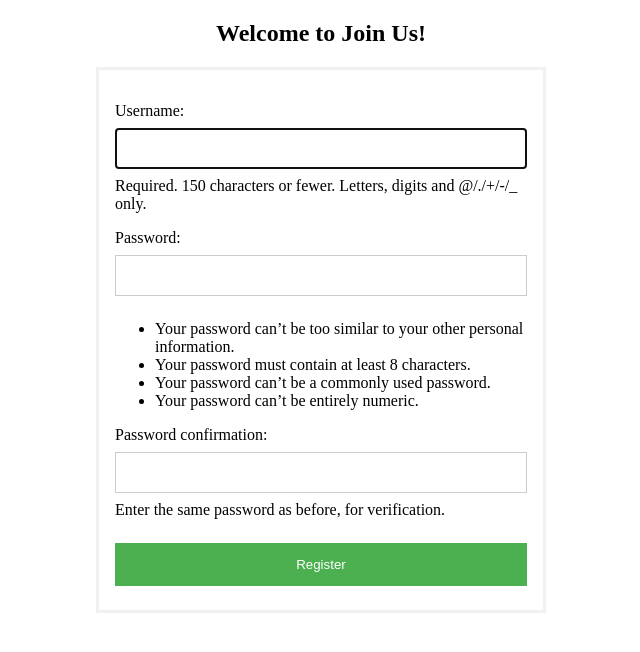
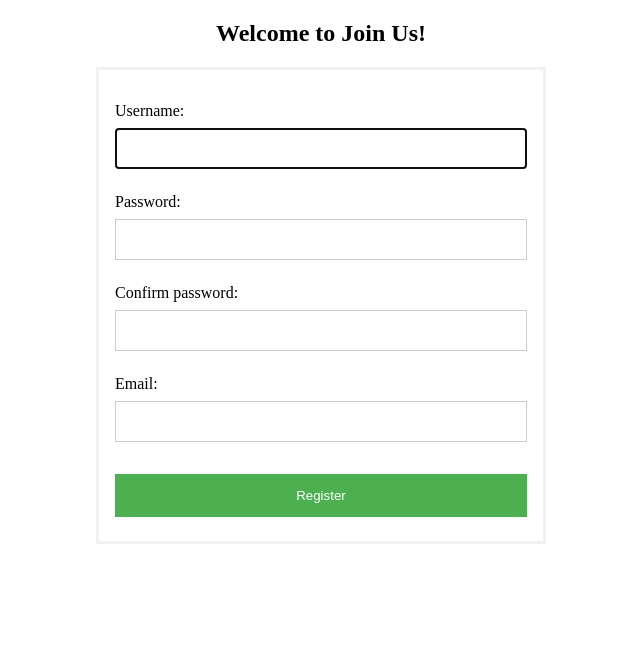
Before and after one commit to Priyam2699/MovieMaster, a Django app: page /user/register/ in a window 1280 px wide. Shown: the top 652 px of the page, without its empty margins (319-959 px from the left). Run offline with Django 3.2, Linux system fonts and the light colour scheme.

Commit message:
Fixing code issue

```diff
--- a/LatestCode/Movie-website-django-master/Movie/templates/register.html
+++ b/LatestCode/Movie-website-django-master/Movie/templates/register.html
@@ -12,7 +12,7 @@
             border: 3px solid #f1f1f1;
         }
 
-        input[type=text], input[type=password] {
+        input[type=text], input[type=password],input[type=Email] {
             width: 100%;
             padding: 12px 20px;
             margin: 8px 0;
@@ -42,6 +42,14 @@
 </head>
 <body>
 <div id="container">
+<div style="color: indianred; font-family: Arial">
+    {% if message %}
+        <h3>Please Correct Below Errors</h3>
+        {% for msg in message %}
+                      <b>{{ msg }} </b>
+        {% endfor %}
+                          {% endif %}
+</div>
     <h2 align="center"> Welcome to Join Us!</h2>
     <form action="" method="post">
         <div class="container">
--- a/LatestCode/Movie-website-django-master/Movie/user/forms.py
+++ b/LatestCode/Movie-website-django-master/Movie/user/forms.py
@@ -2,6 +2,7 @@
 from django.contrib.auth.models import User
 from django.contrib.auth.forms import UserCreationForm
 from .models import Profile
+from django.core.exceptions import ValidationError
 
 # Create a UserUpdateForm to update username
 class UserUpdateForm(forms.ModelForm):
@@ -16,3 +17,43 @@
     class Meta:
         model = Profile
         fields = ['image']
+
+
+class CustomUserCreationForm(UserCreationForm):
+    username = forms.CharField(label='Username', min_length=5, max_length=150)
+    email = forms.EmailField(label='Email')
+    password1 = forms.CharField(label='Password', widget=forms.PasswordInput)
+    password2 = forms.CharField(label='Confirm password', widget=forms.PasswordInput)
+
+    def username_clean(self):
+        username = self.cleaned_data['username'].lower()
+        new = User.objects.filter(username=username)
+        if new.count():
+            print("User Already Exis")
+            raise ValidationError("User Already Exist")
+        return username
+
+    def email_clean(self):
+        email = self.cleaned_data['email'].lower()
+        new = User.objects.filter(email=email)
+        if new.count():
+            print(" Email Already Exist")
+            raise ValidationError(" Email Already Exist")
+        return email
+
+    def clean_password2(self):
+        password1 = self.cleaned_data['password1']
+        password2 = self.cleaned_data['password2']
+
+        if password1 and password2 and password1 != password2:
+            print("Password don't match")
+            raise ValidationError("Password don't match")
+        return password2
+
+    def save(self, commit=True):
+        user = User.objects.create_user(
+            self.cleaned_data['username'],
+            self.cleaned_data['email'],
+            self.cleaned_data['password1']
+        )
+        return user
--- a/LatestCode/Movie-website-django-master/Movie/user/views.py
+++ b/LatestCode/Movie-website-django-master/Movie/user/views.py
@@ -6,6 +6,8 @@
 from django.contrib.auth.decorators import login_required
 # Import User UpdateForm, ProfileUpdatForm
 from .forms import  UserUpdateForm, ProfileUpdateForm
+from .forms import  CustomUserCreationForm
+from django import forms
 
 # Create your views here.
 @csrf_protect
@@ -34,14 +36,15 @@
 @csrf_protect
 def user_register(request):
     if request.method == 'POST':
-        form = UserCreationForm(request.POST)
+        form = CustomUserCreationForm(request.POST)
         if form.is_valid():
             new_user = form.save()
             return render(request, 'login.html', {'message': 'Registered successfully, congratulations! Please login.'})
         else:
-            return render(request, 'register.html', {'error': 'Invalid input!', 'form': UserCreationForm()})
+            print(form.errors )
+            return render(request, 'register.html', {'message':  list(form.errors.values()) , 'form': CustomUserCreationForm()})
     else:
-        return render(request, "register.html", {'form': UserCreationForm()})
+        return render(request, "register.html", {'form': CustomUserCreationForm()})
 
 
 def loginForm(request):
```
